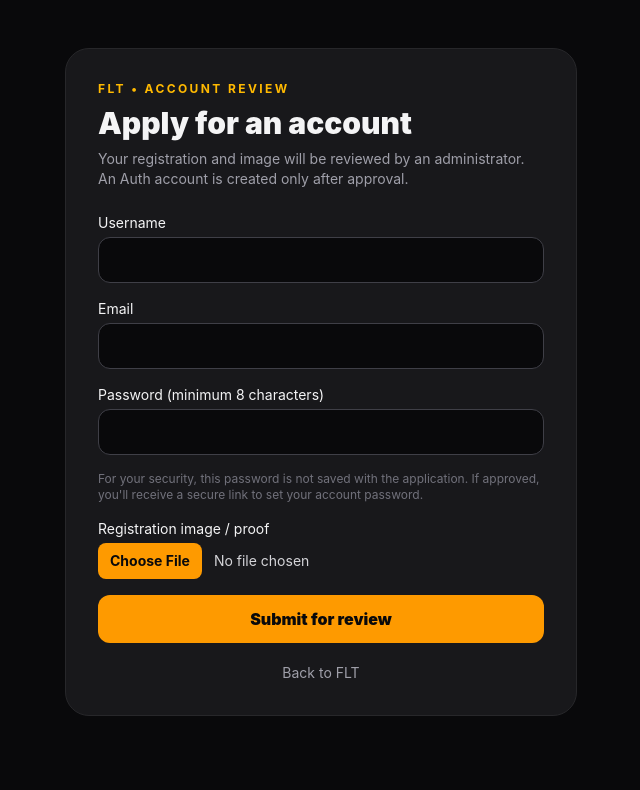
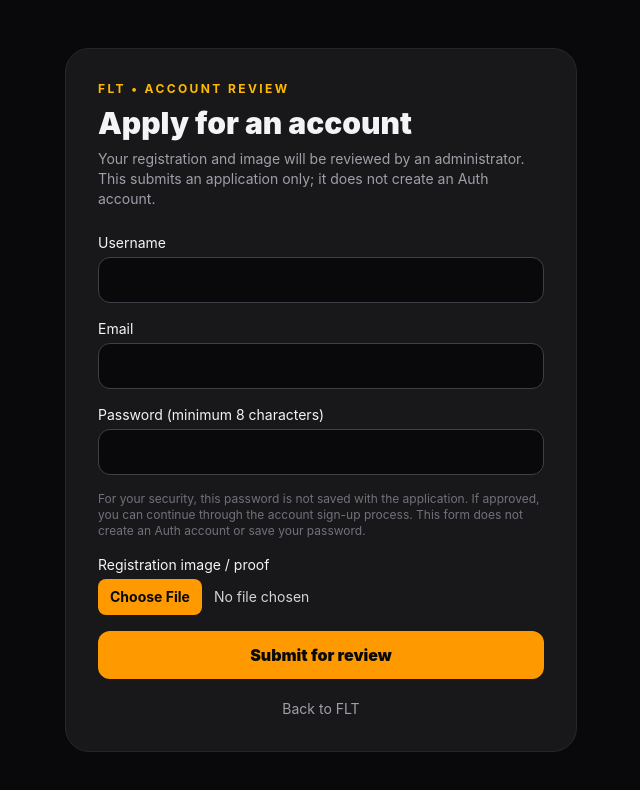
Before and after one commit to nazdev20/FLT, a Next.js app: page /register in a window 1280 px wide. Shown: the top 790 px of the page, without its empty margins (319-959 px from the left). Built offline with nearby package versions, Linux system fonts and the light colour scheme.

Commit message:
fix: clarify registration approval without invitation email

```diff
--- a/src/app/register/page.tsx
+++ b/src/app/register/page.tsx
@@ -31,12 +31,12 @@ export default function RegisterPage() {
     <section className="mx-auto max-w-lg rounded-3xl border border-zinc-800 bg-zinc-900 p-6 sm:p-8">
       <p className="text-xs font-bold uppercase tracking-[0.2em] text-amber-400">FLT • Account review</p>
       <h1 className="mt-2 text-3xl font-black">Apply for an account</h1>
-      <p className="mt-2 text-sm text-zinc-400">Your registration and image will be reviewed by an administrator. An Auth account is created only after approval.</p>
+      <p className="mt-2 text-sm text-zinc-400">Your registration and image will be reviewed by an administrator. This submits an application only; it does not create an Auth account.</p>
       <form className="mt-6 space-y-4" onSubmit={submit}>
         <label className="block text-sm">Username<input name="username" required minLength={2} maxLength={60} className="mt-1 w-full rounded-xl border border-zinc-700 bg-zinc-950 p-3" /></label>
         <label className="block text-sm">Email<input name="email" type="email" required autoComplete="email" className="mt-1 w-full rounded-xl border border-zinc-700 bg-zinc-950 p-3" /></label>
         <label className="block text-sm">Password (minimum 8 characters)<input name="password" type="password" required minLength={8} autoComplete="new-password" value={password} onChange={e => setPassword(e.target.value)} className="mt-1 w-full rounded-xl border border-zinc-700 bg-zinc-950 p-3" /></label>
-        <p className="text-xs text-zinc-500">For your security, this password is not saved with the application. If approved, you'll receive a secure link to set your account password.</p>
+        <p className="text-xs text-zinc-500">For your security, this password is not saved with the application. If approved, you can continue through the account sign-up process. This form does not create an Auth account or save your password.</p>
         <label className="block text-sm">Registration image / proof<input name="image" type="file" required accept="image/jpeg,image/png,image/webp" className="mt-1 block w-full text-sm text-zinc-300 file:mr-3 file:rounded-lg file:border-0 file:bg-amber-500 file:px-3 file:py-2 file:font-bold file:text-zinc-950" /></label>
         {error && <p role="alert" className="rounded-xl bg-rose-950 p-3 text-sm text-rose-300">{error}</p>}
         {message && <p role="status" className="rounded-xl bg-emerald-950 p-3 text-sm text-emerald-300">{message}</p>}
```
